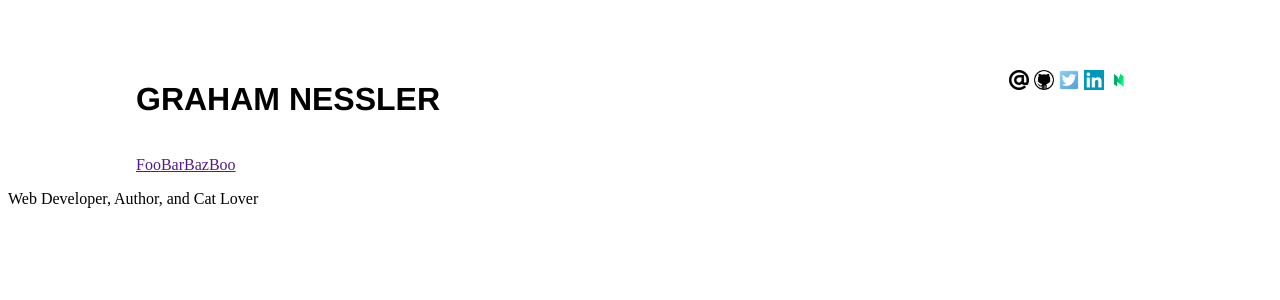
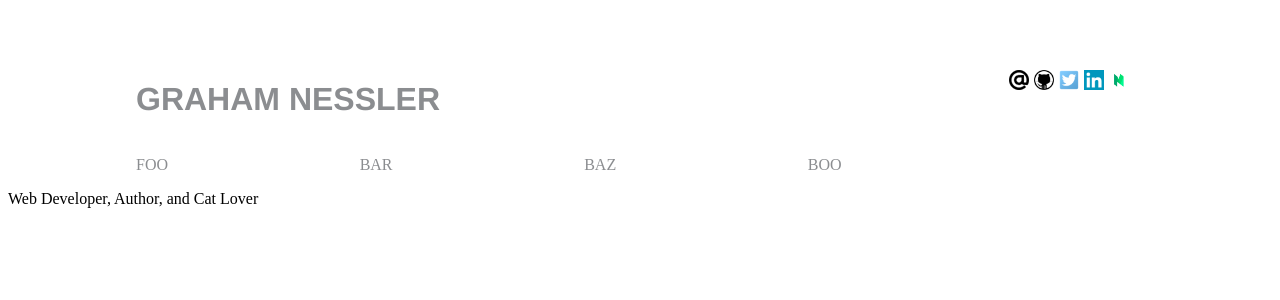
Before and after one commit to gness1804/personal-site, a Vue app: page / in a window 1280 px wide. Shown: the top 300 px of the page. Built offline with nearby package versions, Linux system fonts and the light colour scheme.

Commit message:
Format links some more

```diff
--- a/src/components/Header.vue
+++ b/src/components/Header.vue
@@ -25,7 +25,7 @@ export default {
   name: 'Header',
   data() {
     return {
-      name: 'GRAHAM NESSLER',
+      name: 'Graham Nessler',
     };
   },
   methods: {
@@ -55,18 +55,32 @@ export default {
   }
 
   .header h1 {
+    color: #8B8D90;
     font-family: 'Helvetica', sans-serif;
+    text-transform: uppercase;
   }
 
   .header-links {
     display: flex;
     flex-direction: row;
+    justify-content: space-between;
     list-style-type: none;
     padding-left: 0;
+    width: 70%;
   }
 
   .header-links li {
     display: inline;
+  }
+
+  .header-links li a {
+    color: #8B8D90;
+    text-decoration: none;
+    text-transform: uppercase;
+  }
+
+  .header-links li a:hover {
+    color: rgba(0,163,224,1);
   }
 
   .top-part {
```
